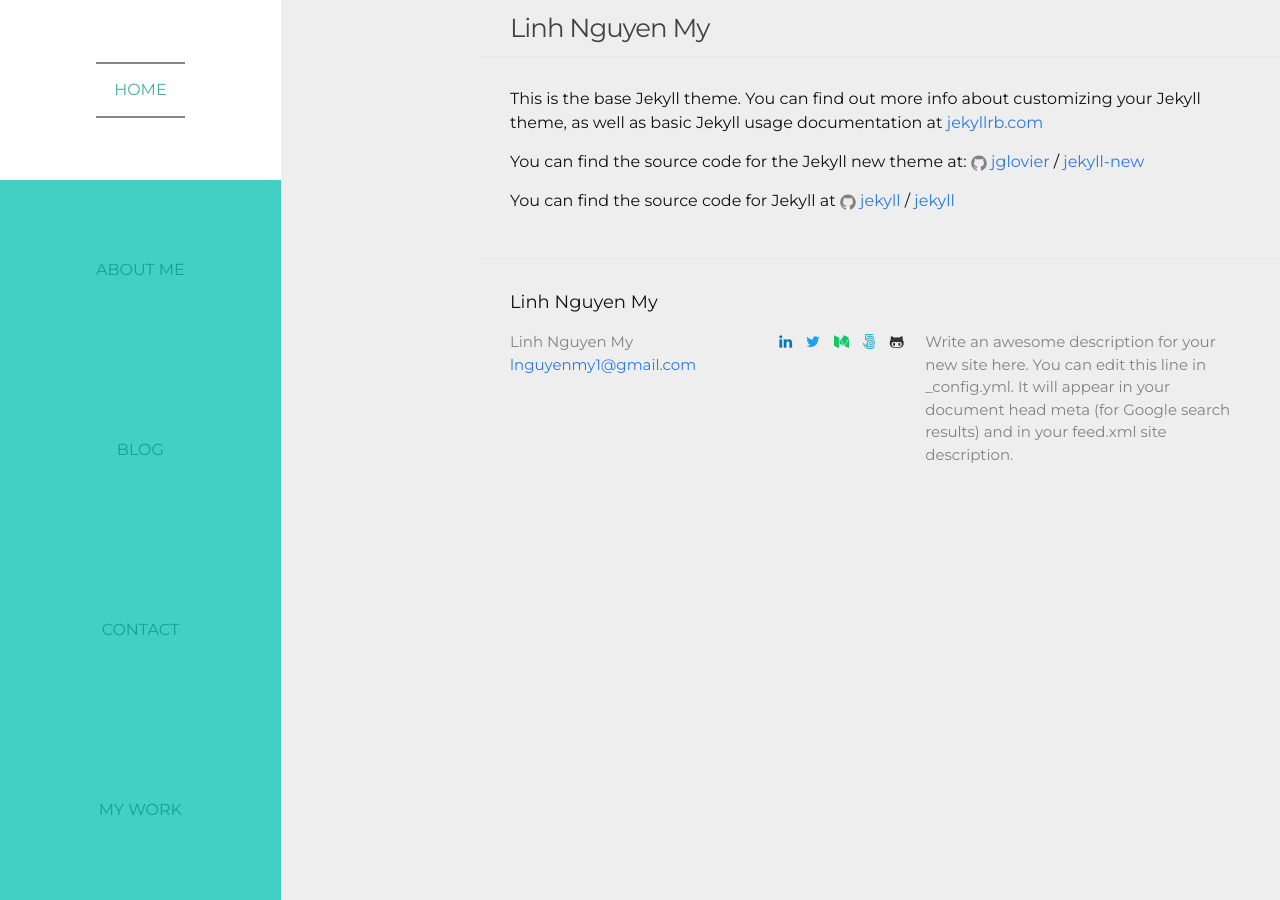
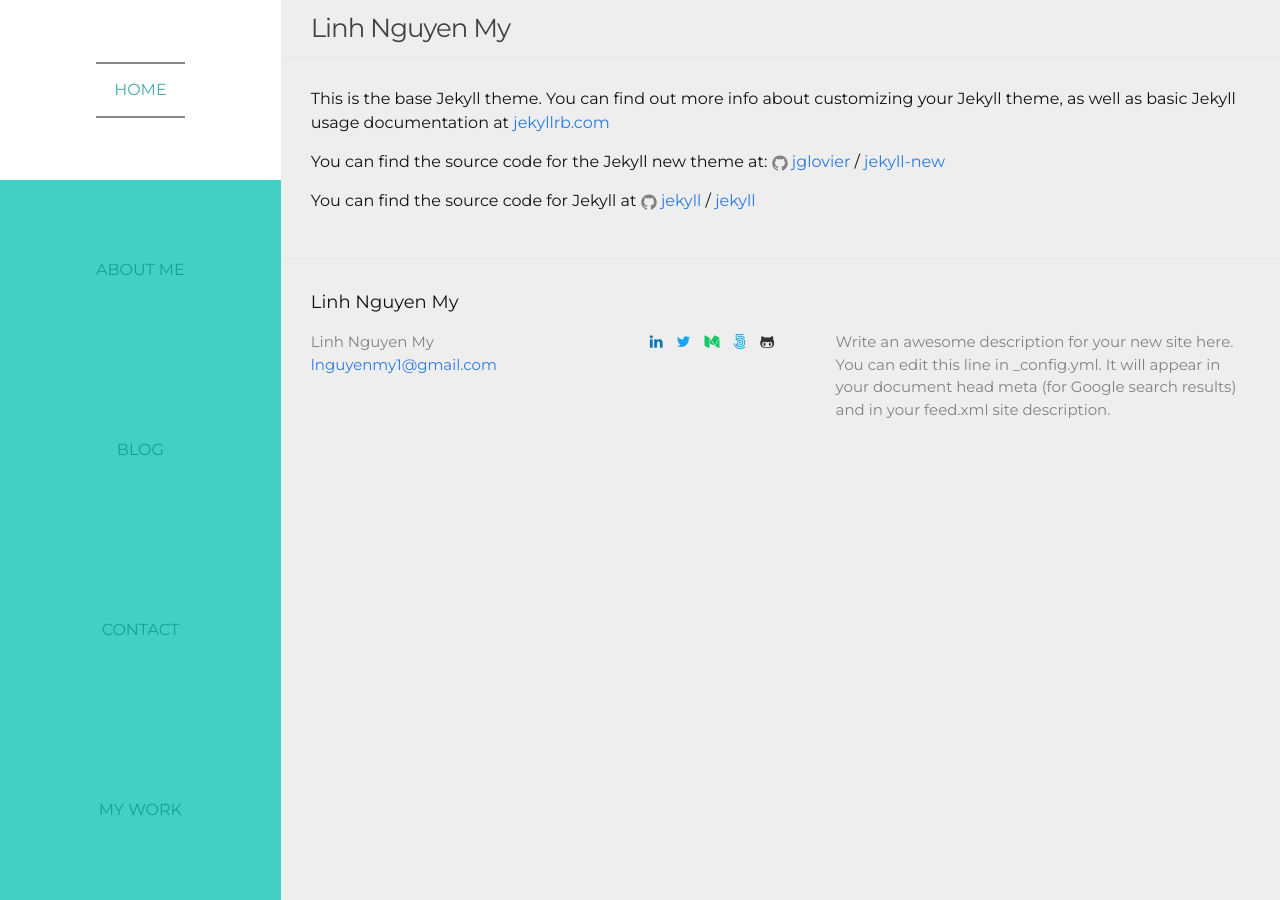
Before and after one commit to pinglinh/pinglinh.com, a Jekyll site: the page built from blog.md, in a window 1280 px wide. Built offline with Jekyll 4.4.1, drawn with Linux system fonts in a browser that asks for light colours.

Commit message:
Removed 'home' div in index.html

```diff
--- a/_sass/_base.scss
+++ b/_sass/_base.scss
@@ -156,8 +156,8 @@
  * Wrapper
  */
 .wrapper {
-    max-width: -webkit-calc(#{$content-width} - (#{$spacing-unit} * 2));
-    max-width:         calc(#{$content-width} - (#{$spacing-unit} * 2));
+    // max-width: -webkit-calc(#{$content-width} - (#{$spacing-unit} * 2));
+    // max-width:         calc(#{$content-width} - (#{$spacing-unit} * 2));
     margin-right: auto;
     margin-left: auto;
     padding-right: $spacing-unit;
--- a/index.html
+++ b/index.html
@@ -2,7 +2,7 @@
 layout: default
 ---
 
-<div class="home">
+
 
 <!-- <h1 class="page-heading">Hello World!</h1> -->
 
@@ -50,4 +50,3 @@
 
   <p class="rss-subscribe">subscribe <a href="{{ "/feed.xml" | prepend: site.baseurl }}">via RSS</a></p>
  -->
-</div>
```
Also changed, not shown: 3 other files.
